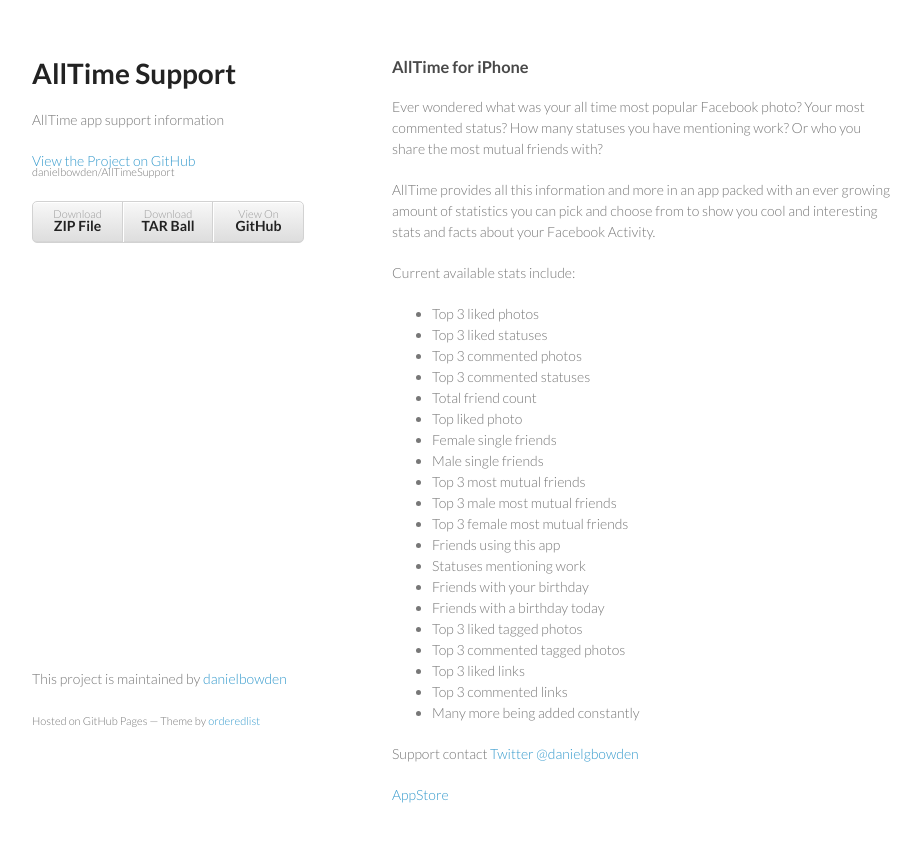
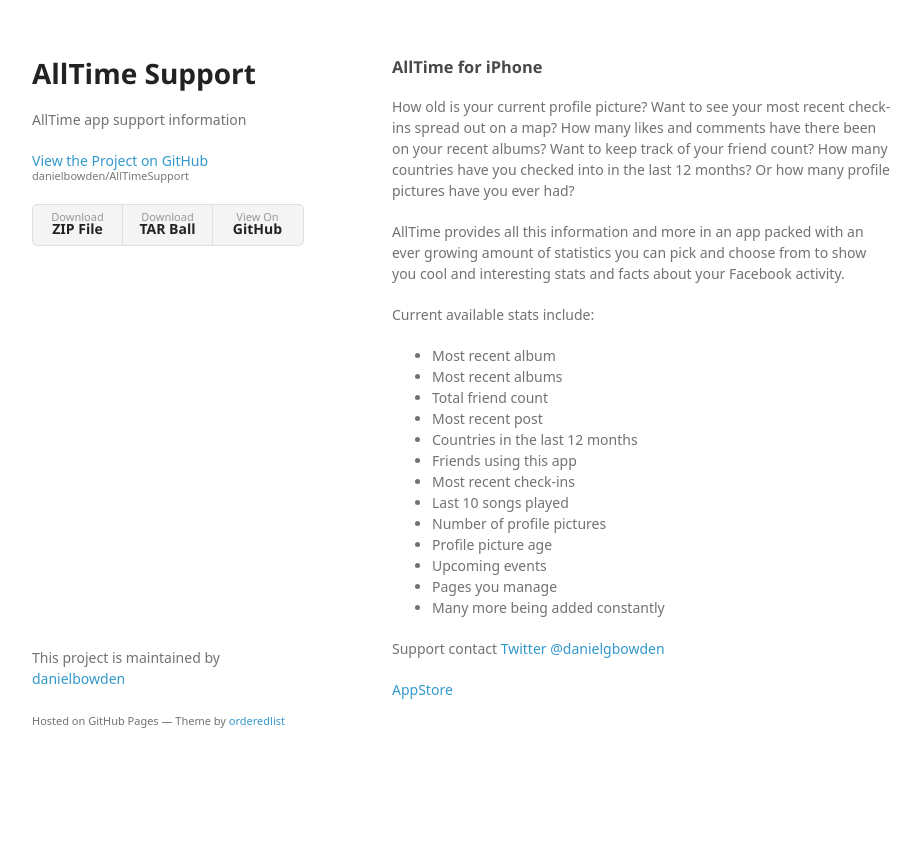
Before and after one commit to danielbowden/AllTimeSupport, a plain HTML site: page index.html in a window 1280 px wide. Shown: the whole page, without its empty margins (178-1099 px from the left). After the commit the page ends 800 px from the top, so only its background shows below. Drawn offline with Linux system fonts and the light colour scheme; a web font is replaced by a local one.

Commit message:
Create gh-pages branch via GitHub

```diff
--- a/index.html
+++ b/index.html
@@ -6,8 +6,8 @@
     <title>AllTime Support by danielbowden</title>
 
     <link rel="stylesheet" href="stylesheets/styles.css">
-    <link rel="stylesheet" href="stylesheets/pygment_trac.css">
-    <meta name="viewport" content="width=device-width, initial-scale=1, user-scalable=no">
+    <link rel="stylesheet" href="stylesheets/github-light.css">
+    <meta name="viewport" content="width=device-width">
     <!--[if lt IE 9]>
     <script src="//html5shiv.googlecode.com/svn/trunk/html5.js"></script>
     <![endif]-->
@@ -29,39 +29,36 @@
       </header>
       <section>
         <h3>
-<a name="alltime-for-iphone" class="anchor" href="#alltime-for-iphone"><span class="octicon octicon-link"></span></a>AllTime for iPhone</h3>
+<a id="alltime-for-iphone" class="anchor" href="#alltime-for-iphone" aria-hidden="true"><span aria-hidden="true" class="octicon octicon-link"></span></a>AllTime for iPhone</h3>
 
-<p>Ever wondered what was your all time most popular Facebook photo?
-Your most commented status?
-How many statuses you have mentioning work?
-Or who you share the most mutual friends with?</p>
+<p>How old is your current profile picture?
+Want to see your most recent check-ins spread out on a map?
+How many likes and comments have there been on your recent albums?
+Want to keep track of your friend count?
+How many countries have you checked into in the last 12 months?
+Or how many profile pictures have you ever had?</p>
 
-<p>AllTime provides all this information and more in an app packed with an ever growing amount of statistics you can pick and choose from to show you cool and interesting stats and facts about your Facebook Activity.</p>
+<p>AllTime provides all this information and more in an app packed with an ever growing amount of statistics you can pick and choose from to show you cool and interesting stats and facts about your Facebook activity.</p>
 
 <p>Current available stats include:</p>
 
 <ul>
-<li>Top 3 liked photos</li>
-<li>Top 3 liked statuses</li>
-<li>Top 3 commented photos</li>
-<li>Top 3 commented statuses</li>
+<li>Most recent album</li>
+<li>Most recent albums</li>
 <li>Total friend count</li>
-<li>Top liked photo</li>
-<li>Female single friends</li>
-<li>Male single friends</li>
-<li>Top 3 most mutual friends</li>
-<li>Top 3 male most mutual friends</li>
-<li>Top 3 female most mutual friends</li>
+<li>Most recent post</li>
+<li>Countries in the last 12 months</li>
 <li>Friends using this app</li>
-<li>Statuses mentioning work</li>
-<li>Friends with your birthday</li>
-<li>Friends with a birthday today</li>
-<li>Top 3 liked tagged photos</li>
-<li>Top 3 commented tagged photos</li>
-<li>Top 3 liked links</li>
-<li>Top 3 commented links</li>
+<li>Most recent check-ins</li>
+<li>Last 10 songs played</li>
+<li>Number of profile pictures</li>
+<li>Profile picture age</li>
+<li>Upcoming events</li>
+<li>Pages you manage</li>
 <li>Many more being added constantly</li>
-</ul><p>Support contact
+</ul>
+
+<p>Support contact
 <a href="https://twitter.com/danielgbowden">Twitter @danielgbowden</a></p>
 
 <p><a href="https://itunes.apple.com/us/app/alltime/id885035467?ls=1&amp;mt=8">AppStore</a></p>
@@ -72,6 +69,16 @@ Or who you share the most mutual friends with?</p>
       </footer>
     </div>
     <script src="javascripts/scale.fix.js"></script>
+              <script type="text/javascript">
+            var gaJsHost = (("https:" == document.location.protocol) ? "https://ssl." : "http://www.");
+            document.write(unescape("%3Cscript src='" + gaJsHost + "google-analytics.com/ga.js' type='text/javascript'%3E%3C/script%3E"));
+          </script>
+          <script type="text/javascript">
+            try {
+              var pageTracker = _gat._getTracker("UA-82045165-1");
+            pageTracker._trackPageview();
+            } catch(err) {}
+          </script>
 
   </body>
 </html>
--- /dev/null
+++ b/stylesheets/github-light.css
@@ -0,0 +1,123 @@
+/*
+The MIT License (MIT)
+
+Copyright (c) 2016 GitHub, Inc.
+
+Permission is hereby granted, free of charge, to any person obtaining a copy
+of this software and associated documentation files (the "Software"), to deal
+in the Software without restriction, including without limitation the rights
+to use, copy, modify, merge, publish, distribute, sublicense, and/or sell
+copies of the Software, and to permit persons to whom the Software is
+furnished to do so, subject to the following conditions:
+
+The above copyright notice and this permission notice shall be included in all
+copies or substantial portions of the Software.
+
+THE SOFTWARE IS PROVIDED "AS IS", WITHOUT WARRANTY OF ANY KIND, EXPRESS OR
+IMPLIED, INCLUDING BUT NOT LIMITED TO THE WARRANTIES OF MERCHANTABILITY,
+FITNESS FOR A PARTICULAR PURPOSE AND NONINFRINGEMENT. IN NO EVENT SHALL THE
+AUTHORS OR COPYRIGHT HOLDERS BE LIABLE FOR ANY CLAIM, DAMAGES OR OTHER
+LIABILITY, WHETHER IN AN ACTION OF CONTRACT, TORT OR OTHERWISE, ARISING FROM,
+OUT OF OR IN CONNECTION WITH THE SOFTWARE OR THE USE OR OTHER DEALINGS IN THE
+SOFTWARE.
+
+*/
+
+.pl-c /* comment */ {
+  color: #969896;
+}
+
+.pl-c1 /* constant, variable.other.constant, support, meta.property-name, support.constant, support.variable, meta.module-reference, markup.raw, meta.diff.header */,
+.pl-s .pl-v /* string variable */ {
+  color: #0086b3;
+}
+
+.pl-e /* entity */,
+.pl-en /* entity.name */ {
+  color: #795da3;
+}
+
+.pl-smi /* variable.parameter.function, storage.modifier.package, storage.modifier.import, storage.type.java, variable.other */,
+.pl-s .pl-s1 /* string source */ {
+  color: #333;
+}
+
+.pl-ent /* entity.name.tag */ {
+  color: #63a35c;
+}
+
+.pl-k /* keyword, storage, storage.type */ {
+  color: #a71d5d;
+}
+
+.pl-s /* string */,
+.pl-pds /* punctuation.definition.string, string.regexp.character-class */,
+.pl-s .pl-pse .pl-s1 /* string punctuation.section.embedded source */,
+.pl-sr /* string.regexp */,
+.pl-sr .pl-cce /* string.regexp constant.character.escape */,
+.pl-sr .pl-sre /* string.regexp source.ruby.embedded */,
+.pl-sr .pl-sra /* string.regexp string.regexp.arbitrary-repitition */ {
+  color: #183691;
+}
+
+.pl-v /* variable */ {
+  color: #ed6a43;
+}
+
+.pl-id /* invalid.deprecated */ {
+  color: #b52a1d;
+}
+
+.pl-ii /* invalid.illegal */ {
+  color: #f8f8f8;
+  background-color: #b52a1d;
+}
+
+.pl-sr .pl-cce /* string.regexp constant.character.escape */ {
+  font-weight: bold;
+  color: #63a35c;
+}
+
+.pl-ml /* markup.list */ {
+  color: #693a17;
+}
+
+.pl-mh /* markup.heading */,
+.pl-mh .pl-en /* markup.heading entity.name */,
+.pl-ms /* meta.separator */ {
+  font-weight: bold;
+  color: #1d3e81;
+}
+
+.pl-mq /* markup.quote */ {
+  color: #008080;
+}
+
+.pl-mi /* markup.italic */ {
+  font-style: italic;
+  color: #333;
+}
+
+.pl-mb /* markup.bold */ {
+  font-weight: bold;
+  color: #333;
+}
+
+.pl-md /* markup.deleted, meta.diff.header.from-file */ {
+  color: #bd2c00;
+  background-color: #ffecec;
+}
+
+.pl-mi1 /* markup.inserted, meta.diff.header.to-file */ {
+  color: #55a532;
+  background-color: #eaffea;
+}
+
+.pl-mdr /* meta.diff.range */ {
+  font-weight: bold;
+  color: #795da3;
+}
+
+.pl-mo /* meta.output */ {
+  color: #1d3e81;
+}
--- a/stylesheets/styles.css
+++ b/stylesheets/styles.css
@@ -1,10 +1,65 @@
-@import url(https://fonts.googleapis.com/css?family=Lato:300italic,700italic,300,700);
+@font-face {
+  font-family: 'Noto Sans';
+  font-weight: 400;
+  font-style: normal;
+  src: url('../fonts/Noto-Sans-regular/Noto-Sans-regular.eot');
+  src: url('../fonts/Noto-Sans-regular/Noto-Sans-regular.eot?#iefix') format('embedded-opentype'),
+       local('Noto Sans'),
+       local('Noto-Sans-regular'),
+       url('../fonts/Noto-Sans-regular/Noto-Sans-regular.woff2') format('woff2'),
+       url('../fonts/Noto-Sans-regular/Noto-Sans-regular.woff') format('woff'),
+       url('../fonts/Noto-Sans-regular/Noto-Sans-regular.ttf') format('truetype'),
+       url('../fonts/Noto-Sans-regular/Noto-Sans-regular.svg#NotoSans') format('svg');
+}
+
+@font-face {
+  font-family: 'Noto Sans';
+  font-weight: 700;
+  font-style: normal;
+  src: url('../fonts/Noto-Sans-700/Noto-Sans-700.eot');
+  src: url('../fonts/Noto-Sans-700/Noto-Sans-700.eot?#iefix') format('embedded-opentype'),
+       local('Noto Sans Bold'),
+       local('Noto-Sans-700'),
+       url('../fonts/Noto-Sans-700/Noto-Sans-700.woff2') format('woff2'),
+       url('../fonts/Noto-Sans-700/Noto-Sans-700.woff') format('woff'),
+       url('../fonts/Noto-Sans-700/Noto-Sans-700.ttf') format('truetype'),
+       url('../fonts/Noto-Sans-700/Noto-Sans-700.svg#NotoSans') format('svg');
+}
+
+@font-face {
+  font-family: 'Noto Sans';
+  font-weight: 400;
+  font-style: italic;
+  src: url('../fonts/Noto-Sans-italic/Noto-Sans-italic.eot');
+  src: url('../fonts/Noto-Sans-italic/Noto-Sans-italic.eot?#iefix') format('embedded-opentype'),
+       local('Noto Sans Italic'),
+       local('Noto-Sans-italic'),
+       url('../fonts/Noto-Sans-italic/Noto-Sans-italic.woff2') format('woff2'),
+       url('../fonts/Noto-Sans-italic/Noto-Sans-italic.woff') format('woff'),
+       url('../fonts/Noto-Sans-italic/Noto-Sans-italic.ttf') format('truetype'),
+       url('../fonts/Noto-Sans-italic/Noto-Sans-italic.svg#NotoSans') format('svg');
+}
+
+@font-face {
+  font-family: 'Noto Sans';
+  font-weight: 700;
+  font-style: italic;
+  src: url('../fonts/Noto-Sans-700italic/Noto-Sans-700italic.eot');
+  src: url('../fonts/Noto-Sans-700italic/Noto-Sans-700italic.eot?#iefix') format('embedded-opentype'),
+       local('Noto Sans Bold Italic'),
+       local('Noto-Sans-700italic'),
+       url('../fonts/Noto-Sans-700italic/Noto-Sans-700italic.woff2') format('woff2'),
+       url('../fonts/Noto-Sans-700italic/Noto-Sans-700italic.woff') format('woff'),
+       url('../fonts/Noto-Sans-700italic/Noto-Sans-700italic.ttf') format('truetype'),
+       url('../fonts/Noto-Sans-700italic/Noto-Sans-700italic.svg#NotoSans') format('svg');
+}
 
 body {
+  background-color: #fff;
   padding:50px;
-  font:14px/1.5 Lato, "Helvetica Neue", Helvetica, Arial, sans-serif;
-  color:#777;
-  font-weight:300;
+  font: 14px/1.5 "Noto Sans", "Helvetica Neue", Helvetica, Arial, sans-serif;
+  color:#727272;
+  font-weight:400;
 }
 
 h1, h2, h3, h4, h5, h6 {
@@ -34,15 +89,22 @@ h3, h4, h5, h6 {
 
 a {
   color:#39c;
-  font-weight:400;
   text-decoration:none;
+}
+
+a:hover {
+  color:#069;
 }
 
 a small {
   font-size:11px;
   color:#777;
-  margin-top:-0.6em;
+  margin-top:-0.3em;
   display:block;
+}
+
+a:hover small {
+  color:#777;
 }
 
 .wrapper {
@@ -58,7 +120,7 @@ blockquote {
 }
 
 code, pre {
-  font-family:Monaco, Bitstream Vera Sans Mono, Lucida Console, Terminal;
+  font-family:Monaco, Bitstream Vera Sans Mono, Lucida Console, Terminal, Consolas, Liberation Mono, DejaVu Sans Mono, Courier New, monospace;
   color:#333;
   font-size:12px;
 }
@@ -99,33 +161,32 @@ header {
   width:270px;
   float:left;
   position:fixed;
+  -webkit-font-smoothing:subpixel-antialiased;
 }
 
 header ul {
   list-style:none;
   height:40px;
-
   padding:0;
-
-  background: #eee;
-  background: -moz-linear-gradient(top, #f8f8f8 0%, #dddddd 100%);
-  background: -webkit-gradient(linear, left top, left bottom, color-stop(0%,#f8f8f8), color-stop(100%,#dddddd));
-  background: -webkit-linear-gradient(top, #f8f8f8 0%,#dddddd 100%);
-  background: -o-linear-gradient(top, #f8f8f8 0%,#dddddd 100%);
-  background: -ms-linear-gradient(top, #f8f8f8 0%,#dddddd 100%);
-  background: linear-gradient(top, #f8f8f8 0%,#dddddd 100%);
-
+  background: #f4f4f4;
   border-radius:5px;
-  border:1px solid #d2d2d2;
-  box-shadow:inset #fff 0 1px 0, inset rgba(0,0,0,0.03) 0 -1px 0;
+  border:1px solid #e0e0e0;
   width:270px;
 }
 
 header li {
   width:89px;
   float:left;
-  border-right:1px solid #d2d2d2;
+  border-right:1px solid #e0e0e0;
   height:40px;
+}
+
+header li:first-child a {
+  border-radius:5px 0 0 5px;
+}
+
+header li:last-child a {
+  border-radius:0 5px 5px 0;
 }
 
 header ul a {
@@ -135,17 +196,20 @@ header ul a {
   display:block;
   text-align:center;
   padding-top:6px;
-  height:40px;
+  height:34px;
+}
+
+header ul a:hover {
+  color:#999;
+}
+
+header ul a:active {
+  background-color:#f0f0f0;
 }
 
 strong {
   color:#222;
   font-weight:700;
-}
-
-header ul li + li {
-  width:88px;
-  border-left:1px solid #fff;
 }
 
 header ul li + li + li {
@@ -181,6 +245,7 @@ footer {
   float:left;
   position:fixed;
   bottom:50px;
+  -webkit-font-smoothing:subpixel-antialiased;
 }
 
 @media print, screen and (max-width: 960px) {
@@ -242,7 +307,11 @@ footer {
   }
 
   header ul {
-    display:none;
+    width:99%;
+  }
+
+  header li, header ul li + li + li {
+    width:33%;
   }
 }
 
```
Also changed, not shown: params.json (+7 -1 lines).
